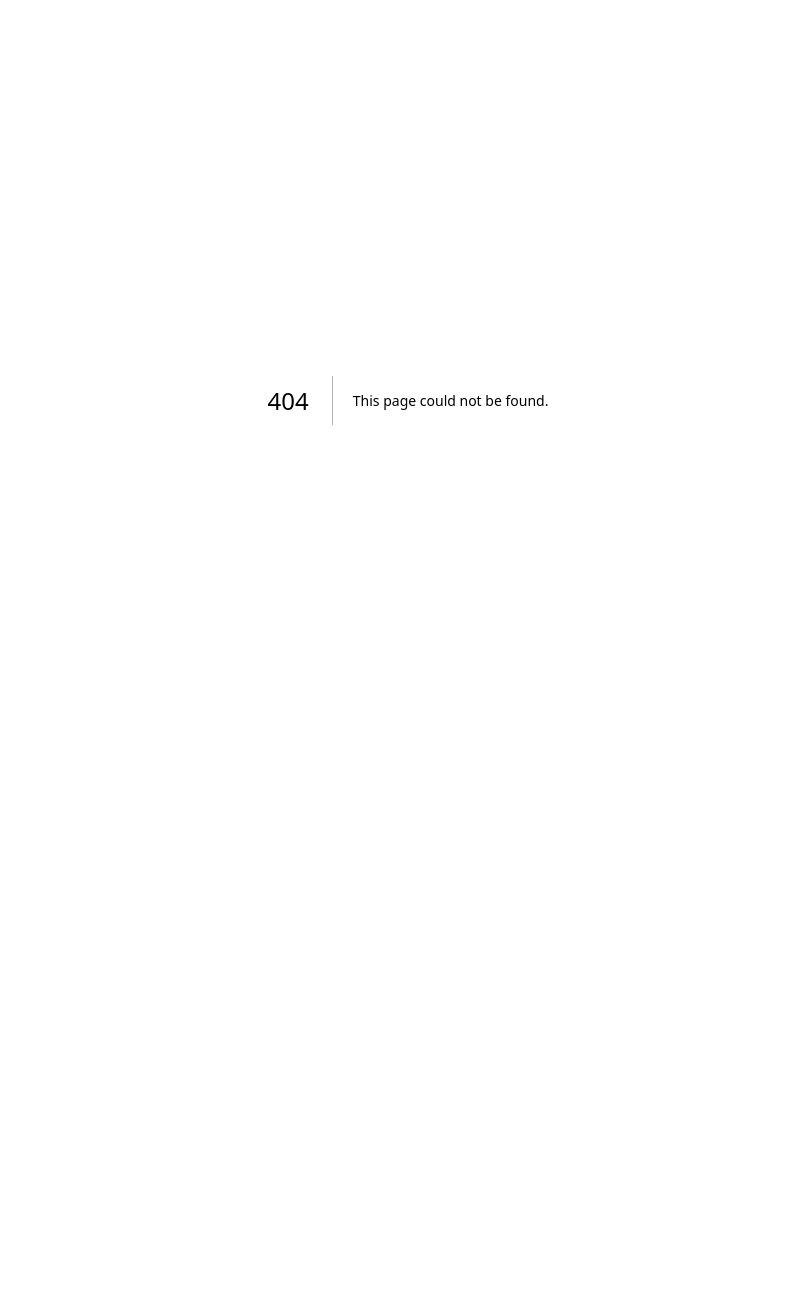
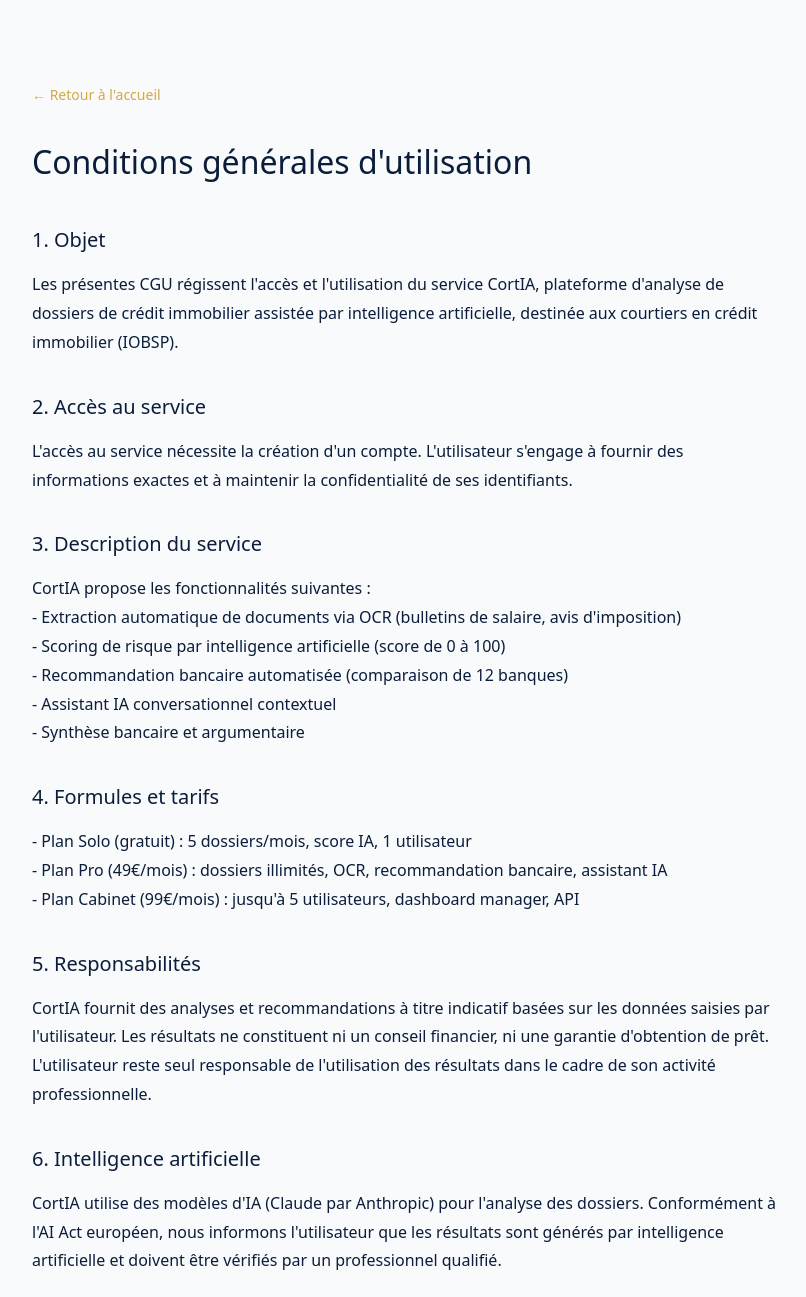
Before and after one commit to Manolo05/cortia, a Next.js app: page /cgu in a window 1280 px wide. Before the commit this address had no page. Shown: the top 1297 px of the page, without its empty margins (232-1038 px from the left). Before the commit the page ends 800 px from the top, so only its background shows below. Built offline with nearby package versions, Linux system fonts and the light colour scheme.

Commit message:
Add CGU page with metadata and content

```diff
--- /dev/null
+++ b/src/app/cgu/page.tsx
@@ -0,0 +1,57 @@
+import type { Metadata } from 'next'
+import Link from 'next/link'
+
+export const metadata: Metadata = {
+  title: 'Conditions G\u00e9n\u00e9rales d\u2019Utilisation \u2014 CortIA',
+  description: 'CGU du service CortIA, logiciel IA pour courtiers en cr\u00e9dit immobilier IOBSP.',
+}
+
+export default function CGU() {
+  return (
+    <div style={{ maxWidth: 800, margin: '0 auto', padding: '80px 24px', fontFamily: "'DM Sans', system-ui, sans-serif", color: '#0B1D3A', lineHeight: 1.8 }}>
+      <Link href="/" style={{ color: '#D4A843', textDecoration: 'none', fontSize: 14 }}>{'\u2190'} Retour {'\u00e0'} l&apos;accueil</Link>
+      <h1 style={{ fontSize: 32, marginTop: 24, marginBottom: 32 }}>Conditions g{'\u00e9'}n{'\u00e9'}rales d&apos;utilisation</h1>
+
+      <h2 style={{ fontSize: 20, marginTop: 32, marginBottom: 12 }}>1. Objet</h2>
+      <p>Les pr{'\u00e9'}sentes CGU r{'\u00e9'}gissent l&apos;acc{'\u00e8'}s et l&apos;utilisation du service CortIA, plateforme d&apos;analyse de dossiers de cr{'\u00e9'}dit immobilier assist{'\u00e9'}e par intelligence artificielle, destin{'\u00e9'}e aux courtiers en cr{'\u00e9'}dit immobilier (IOBSP).</p>
+
+      <h2 style={{ fontSize: 20, marginTop: 32, marginBottom: 12 }}>2. Acc{'\u00e8'}s au service</h2>
+      <p>L&apos;acc{'\u00e8'}s au service n{'\u00e9'}cessite la cr{'\u00e9'}ation d&apos;un compte. L&apos;utilisateur s&apos;engage {'\u00e0'} fournir des informations exactes et {'\u00e0'} maintenir la confidentialit{'\u00e9'} de ses identifiants.</p>
+
+      <h2 style={{ fontSize: 20, marginTop: 32, marginBottom: 12 }}>3. Description du service</h2>
+      <p>CortIA propose les fonctionnalit{'\u00e9'}s suivantes :</p>
+      <p>- Extraction automatique de documents via OCR (bulletins de salaire, avis d&apos;imposition)<br/>
+      - Scoring de risque par intelligence artificielle (score de 0 {'\u00e0'} 100)<br/>
+      - Recommandation bancaire automatis{'\u00e9'}e (comparaison de 12 banques)<br/>
+      - Assistant IA conversationnel contextuel<br/>
+      - Synth{'\u00e8'}se bancaire et argumentaire</p>
+
+      <h2 style={{ fontSize: 20, marginTop: 32, marginBottom: 12 }}>4. Formules et tarifs</h2>
+      <p>- Plan Solo (gratuit) : 5 dossiers/mois, score IA, 1 utilisateur<br/>
+      - Plan Pro (49{'\u20ac'}/mois) : dossiers illimit{'\u00e9'}s, OCR, recommandation bancaire, assistant IA<br/>
+      - Plan Cabinet (99{'\u20ac'}/mois) : jusqu&apos;{'\u00e0'} 5 utilisateurs, dashboard manager, API</p>
+
+      <h2 style={{ fontSize: 20, marginTop: 32, marginBottom: 12 }}>5. Responsabilit{'\u00e9'}s</h2>
+      <p>CortIA fournit des analyses et recommandations {'\u00e0'} titre indicatif bas{'\u00e9'}es sur les donn{'\u00e9'}es saisies par l&apos;utilisateur. Les r{'\u00e9'}sultats ne constituent ni un conseil financier, ni une garantie d&apos;obtention de pr{'\u00ea'}t. L&apos;utilisateur reste seul responsable de l&apos;utilisation des r{'\u00e9'}sultats dans le cadre de son activit{'\u00e9'} professionnelle.</p>
+
+      <h2 style={{ fontSize: 20, marginTop: 32, marginBottom: 12 }}>6. Intelligence artificielle</h2>
+      <p>CortIA utilise des mod{'\u00e8'}les d&apos;IA (Claude par Anthropic) pour l&apos;analyse des dossiers. Conform{'\u00e9'}ment {'\u00e0'} l&apos;AI Act europ{'\u00e9'}en, nous informons l&apos;utilisateur que les r{'\u00e9'}sultats sont g{'\u00e9'}n{'\u00e9'}r{'\u00e9'}s par intelligence artificielle et doivent {'\u00ea'}tre v{'\u00e9'}rifi{'\u00e9'}s par un professionnel qualifi{'\u00e9'}.</p>
+
+      <h2 style={{ fontSize: 20, marginTop: 32, marginBottom: 12 }}>7. Donn{'\u00e9'}es personnelles</h2>
+      <p>Le traitement des donn{'\u00e9'}es personnelles est d{'\u00e9'}taill{'\u00e9'} dans notre <Link href="/confidentialite" style={{ color: '#D4A843' }}>politique de confidentialit{'\u00e9'}</Link>.</p>
+
+      <h2 style={{ fontSize: 20, marginTop: 32, marginBottom: 12 }}>8. Propri{'\u00e9'}t{'\u00e9'} intellectuelle</h2>
+      <p>Le service CortIA, son code source, son design, ses algorithmes et ses bases de donn{'\u00e9'}es de crit{'\u00e8'}res bancaires sont la propri{'\u00e9'}t{'\u00e9'} exclusive de CortIA SAS.</p>
+
+      <h2 style={{ fontSize: 20, marginTop: 32, marginBottom: 12 }}>9. R{'\u00e9'}siliation</h2>
+      <p>L&apos;utilisateur peut r{'\u00e9'}silier son compte {'\u00e0'} tout moment. Les donn{'\u00e9'}es seront supprim{'\u00e9'}es dans un d{'\u00e9'}lai de 30 jours, sauf obligation l{'\u00e9'}gale de conservation.</p>
+
+      <h2 style={{ fontSize: 20, marginTop: 32, marginBottom: 12 }}>10. Droit applicable</h2>
+      <p>Les pr{'\u00e9'}sentes CGU sont r{'\u00e9'}gies par le droit fran{'\u00e7'}ais. En cas de litige, les tribunaux de Paris sont seuls comp{'\u00e9'}tents.</p>
+
+      <div style={{ marginTop: 48, paddingTop: 24, borderTop: '1px solid rgba(11,29,58,0.1)', fontSize: 13, color: '#8A97A8' }}>
+        Derni{'\u00e8'}re mise {'\u00e0'} jour : 18 avril 2026
+      </div>
+    </div>
+  )
+}
```
